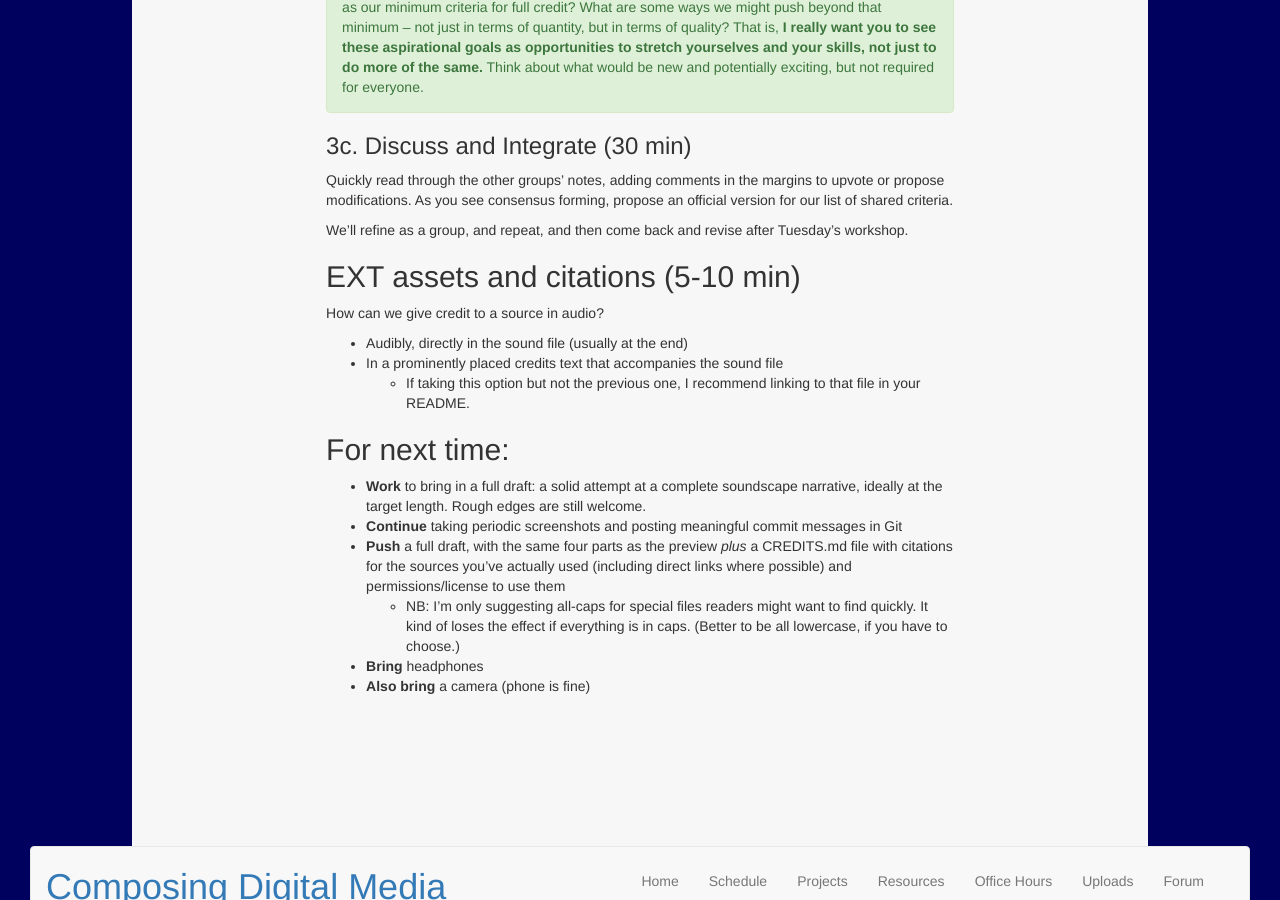
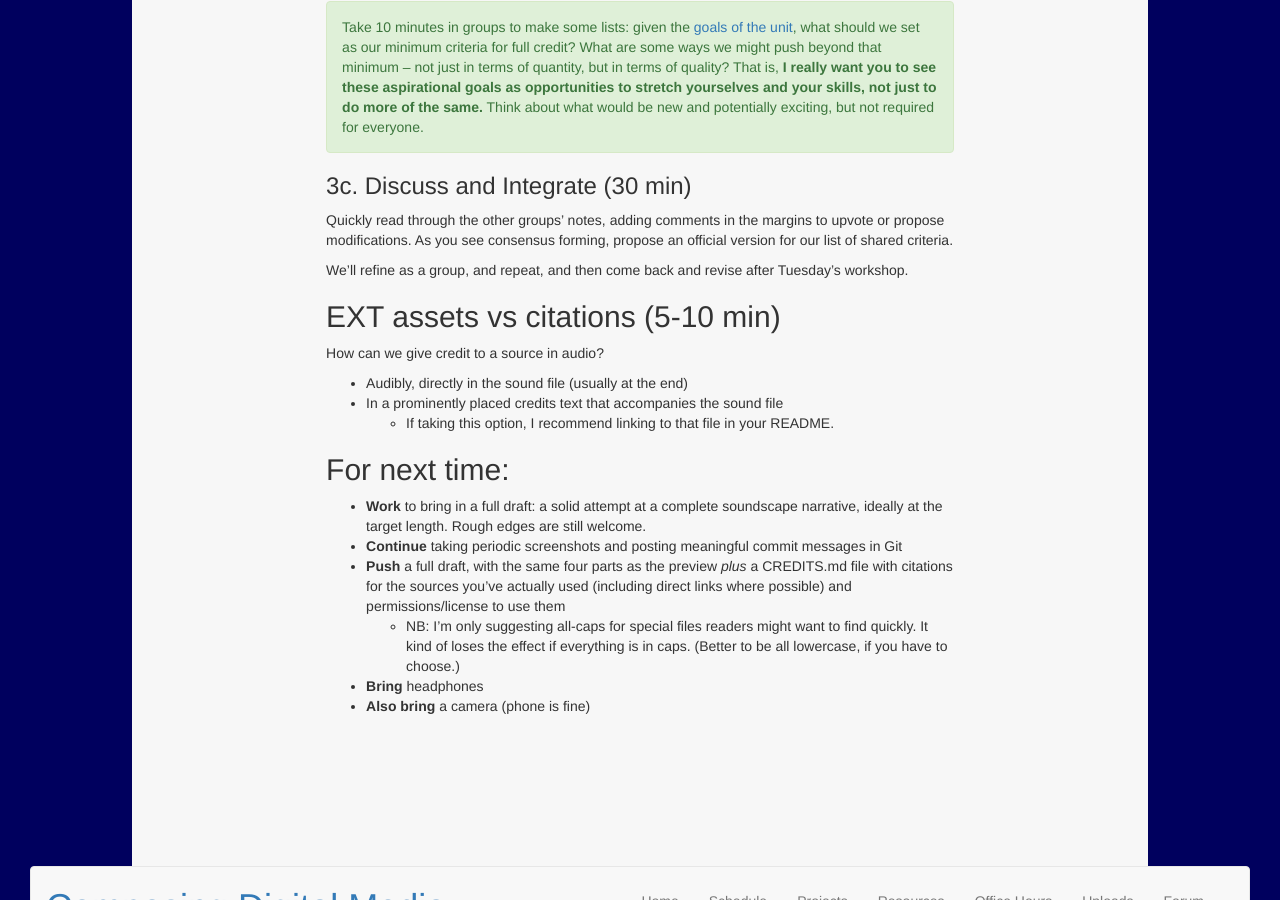
Before and after one commit to benmiller314/cdm2019fall, a Jekyll site: the page built from plans/lesson-06.md, in a window 1280 px wide and 900 px high, scrolled down 1131 px. Built offline with Jekyll 4.4.1, drawn with Linux system fonts in a browser that asks for light colours; our own code applies the rules of GitHub Pages for plain Markdown files; some of the changed lines change nothing that is shown; some of the changed text lies outside the part shown.

Commit message:
time notes, a few link fixes

```diff
--- a/plans/lesson-06.md
+++ b/plans/lesson-06.md
@@ -6,7 +6,8 @@
 
 **Work to have done**:
 
-* Work on your soundscapes, and push a _[soundscape preview](https://github.com/benmiller314/soundscape-prompt-2019fall)_ to GitHub: .aup file, data folder, screenshot, and text description, plus updated list of assets. mp3 optional but encouraged.
+* Read through and practice the command-line git flow from [Tuesday's lesson](lesson-05): pull, add, commit, push
+* Work on your soundscapes, and push a _[soundscape preview](https://github.com/pitt-cdm/soundscape-prompt)_ to GitHub: .aup file, data folder, screenshot, and text description, plus updated list of assets. mp3 optional but encouraged.
 
 **Plan for the Day**:
 1. Reflective writing (5 min)
@@ -15,8 +16,8 @@
 4. Sources, assets, permissions, citations (5-10 min)
 5. EXT: Studio and microconferences
 
-
-## 1. Reflective writing (5 min)
+<!-- Start with review of GH Desktop for pushing large folders -->
+## 1. Reflective writing (5 min) <!-- we get here at 2:38 -->
 <div class="alert alert-success">
 In your own space – you won't have to share this unless you want to – do a little writing about your soundscape narrative in progress. What's exciting about it? What's challenging about it? What are you unsure of?
 </div>
@@ -32,11 +33,11 @@
 <img src="/{{site.course.base_path}}assets/img/2019fall-seating-groups.png" alt="Alex, Brittany, Richard, and Weston / Corey, Danielle, Ellie, and Rebecca / Emma M, Jade, and Julianna / Fatema Q, Natasha, Rachel, and Ruhi / Emma K, Fathima S, Kevin, and Nicole">
 </figure>
 
-### 3b. Crowdsource ideas (10 min)
+### 3b. Crowdsource ideas (10 min) <!-- start at ~2:53 -->
 To bring all our notes together while allowing for real-time collaboration, **use this google doc: [bit.ly/cdm2019fall-criteria](http://bit.ly/cdm2019fall-criteria).**
 
 <div class="alert alert-success">
-Take 10 minutes in groups to make some lists: given the <a href="https://github.com/benmiller314/soundscape-prompt-2019fall#project-1-soundscape-narrative">goals of the unit</a>, what should we set as our minimum criteria for full credit? What are some ways we might push beyond that minimum – not just in terms of quantity, but in terms of quality?
+Take 10 minutes in groups to make some lists: given the <a href="https://github.com/benmiller314/soundscape-prompt-2019fall">goals of the unit</a>, what should we set as our minimum criteria for full credit? What are some ways we might push beyond that minimum – not just in terms of quantity, but in terms of quality?
 
 That is, <strong>I really want you to see these aspirational goals as opportunities to stretch yourselves and your skills, not just to do more of the same.</strong> Think about what would be new and potentially exciting, but not required for everyone.
 </div>
@@ -47,13 +48,13 @@
 We'll refine as a group, and repeat, and then come back and revise after Tuesday's workshop.
 
 
-## EXT assets and citations (5-10 min)
+## EXT assets vs citations (5-10 min)
 
 How can we give credit to a source in audio?
 
 * Audibly, directly in the sound file (usually at the end)
 * In a prominently placed credits text that accompanies the sound file
-  - If taking this option but not the previous one, I recommend linking to that file in your README.
+  - If taking this option, I recommend linking to that file in your README.
 
 
 ## For next time:
```
